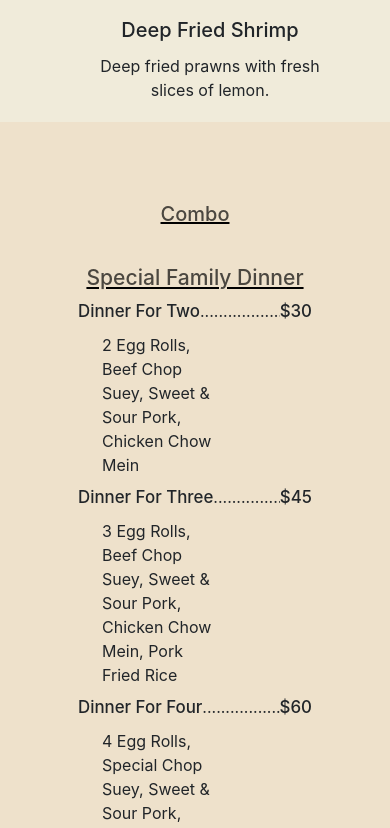
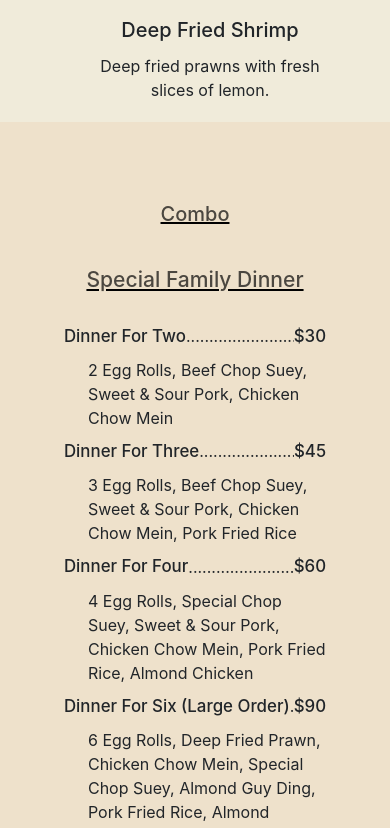
Before and after one commit to xren935/wongs-langley, a React (Create React App) app: page / in a window 390 px wide. Shown: the part 5550-6378 px from the top of the page. Built offline with nearby package versions, Linux system fonts and the light colour scheme.

Commit message:
improved responsiveness

```diff
--- a/src/components/combo.jsx
+++ b/src/components/combo.jsx
@@ -54,6 +54,7 @@ class Combo extends React.Component {
                 <div className="content">
                     <h3>Combo</h3>
                     <h3 className="subtitle">Special Family Dinner</h3>
+                    <br></br>
                     {familyList}
                     <h3 className="subtitle">Special Family Dinner</h3>
                     {foroneList}
--- a/src/components/gallery.jsx
+++ b/src/components/gallery.jsx
@@ -38,7 +38,7 @@ class Gallery extends React.Component {
     var namesList = names.map(function(name, index){
         const currimg = imgnames[index];
         const currdesc = descriptions[index];
-        return  <div class="col-lg-3 col-md-6 col-sm-12">
+        return  <div class="col-lg-3 col-md-6 col-sm-6">
                 <Card>
                 <Card.Img variant="top" src={currimg}/>
                 <Card.Body>
--- a/src/static/combo.css
+++ b/src/static/combo.css
@@ -4,10 +4,10 @@
     background-color: rgb(238, 225, 203);
 }
 
-.content {
+.combo .content {
     text-align: center;
-    margin-left: 20%;
-    margin-right: 20%;
+    margin-left: 16.4%;
+    margin-right: 16.4%;
     padding-bottom: 10%;
 }
 
@@ -34,5 +34,4 @@
     text-align: left;
     margin-bottom: 3.5%;
     padding-left: 1.5em;
-    padding-right: 100px;
 }
--- a/src/static/gallery.css
+++ b/src/static/gallery.css
@@ -29,9 +29,6 @@
 .card {
     background-color: transparent;
     border: none;
-    /* margin: 15px; */
-    /* width: 200px; */
-    /* width: 20vw; */
 }
 
 .card-img-top {
--- a/src/static/menu.css
+++ b/src/static/menu.css
@@ -26,8 +26,8 @@
 
 .content {
     text-align: center;
-    margin-left: 20%;
-    margin-right: 20%;
+    margin-left: 16.4%;
+    margin-right: 16.4%;
     padding-bottom: 10%;
 }
 
```
